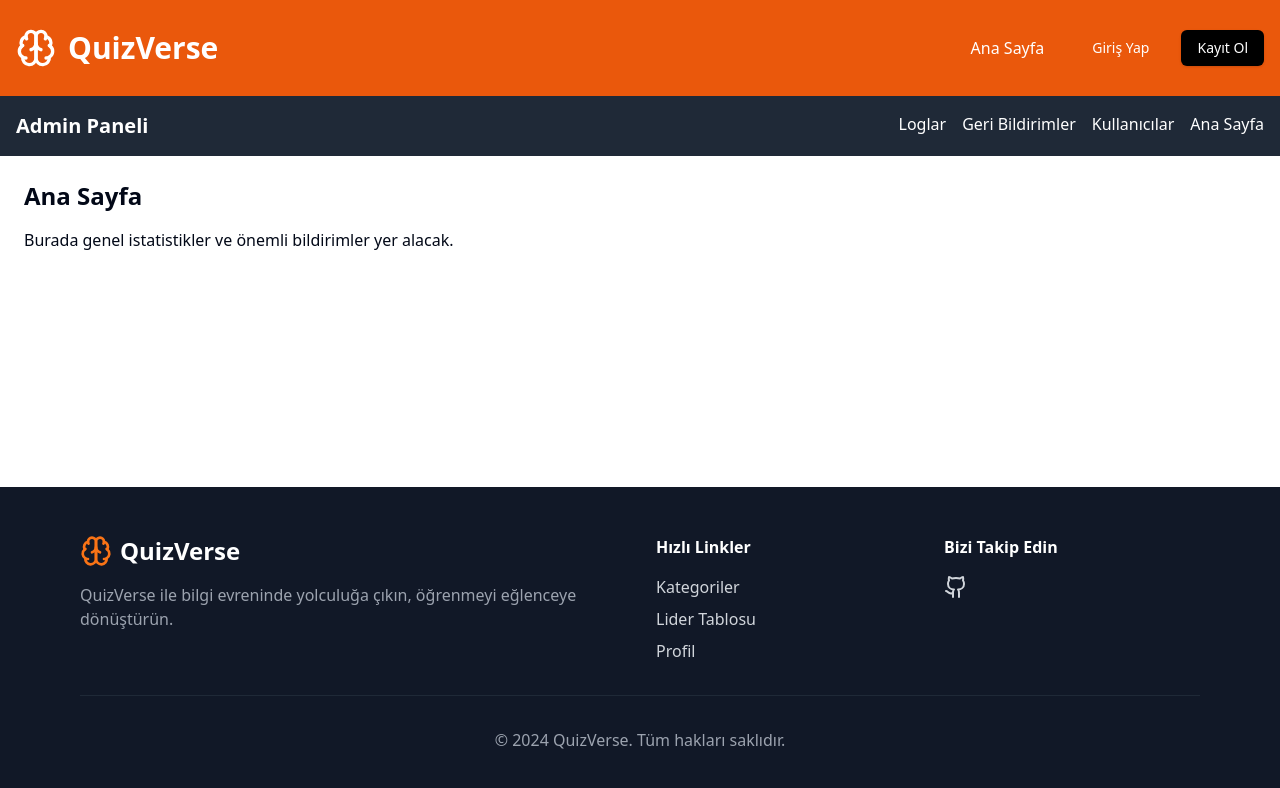
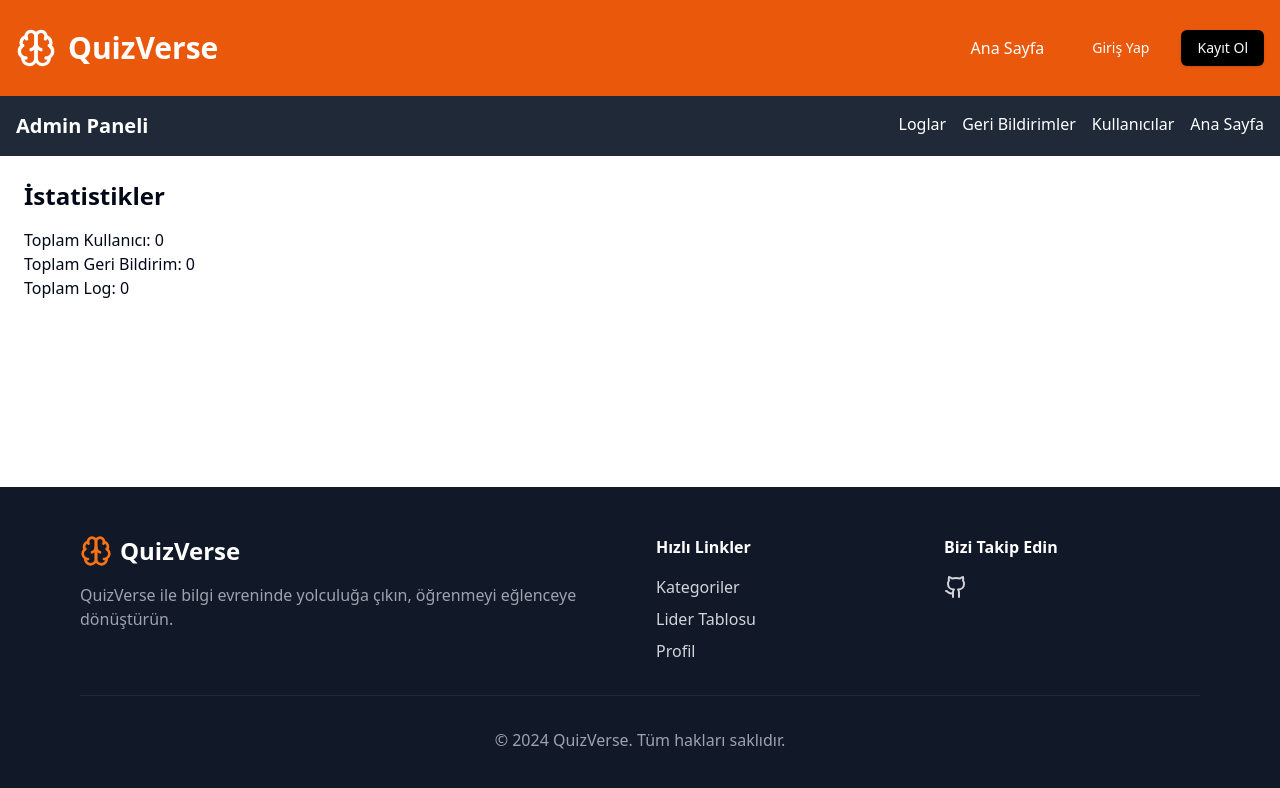
Before and after one commit to berkaydenizyilmaz/bilgi-yarismasi-web, a Next.js app: page /admin in a window 1280 px wide. Shown: the top 788 px of the page. Built offline with nearby package versions, Linux system fonts and the light colour scheme; no server answers; the database is empty.

Commit message:
Admin paneline istatistikler eklendi

```diff
--- a/app/admin/page.tsx
+++ b/app/admin/page.tsx
@@ -1,13 +1,25 @@
+"use client";
+
 import AdminHeader from "@/components/AdminHeader";
+import useSWR from "swr";
+import { fetcher } from "@/lib/swr-config";
 
 export default function AdminDashboard() {
+  const { data, error } = useSWR("/api/admin/statistics", fetcher);
+
+  if (error) return <div>İstatistikleri yüklerken bir hata oluştu: {error.message}</div>;
+  if (!data) return <div>Yükleniyor...</div>;
+
   return (
     <div>
       <AdminHeader />
       <main className="p-6">
-        <h2 className="text-2xl font-bold mb-4">Ana Sayfa</h2>
-        <p>Burada genel istatistikler ve önemli bildirimler yer alacak.</p>
-        {/* İstatistikler ve diğer içerikler buraya eklenecek */}
+        <h2 className="text-2xl font-bold mb-4">İstatistikler</h2>
+        <ul>
+          <li>Toplam Kullanıcı: {data.data.totalUsers}</li>
+          <li>Toplam Geri Bildirim: {data.data.totalFeedback}</li>
+          <li>Toplam Log: {data.data.totalLogs}</li>
+        </ul>
       </main>
     </div>
   );
--- /dev/null
+++ b/app/api/admin/statistics/route.ts
@@ -0,0 +1,20 @@
+import { NextRequest } from "next/server";
+import { prisma } from "@/lib/prisma";
+import { apiResponse } from "@/lib/api-response";
+import { APIError } from "@/lib/errors";
+
+export async function GET(request: NextRequest) {
+  try {
+    const totalUsers = await prisma.user.count();
+    const totalFeedback = await prisma.feedback.count();
+    const totalLogs = await prisma.log.count();
+
+    return apiResponse.success({
+      totalUsers,
+      totalFeedback,
+      totalLogs,
+    });
+  } catch (error) {
+    return apiResponse.error(new APIError("İstatistikleri çekerken bir hata oluştu", 500, "INTERNAL_SERVER_ERROR"));
+  }
+}
```
